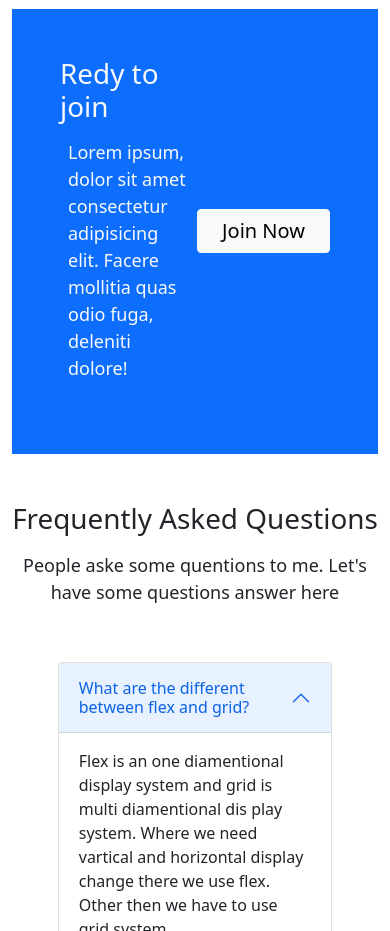
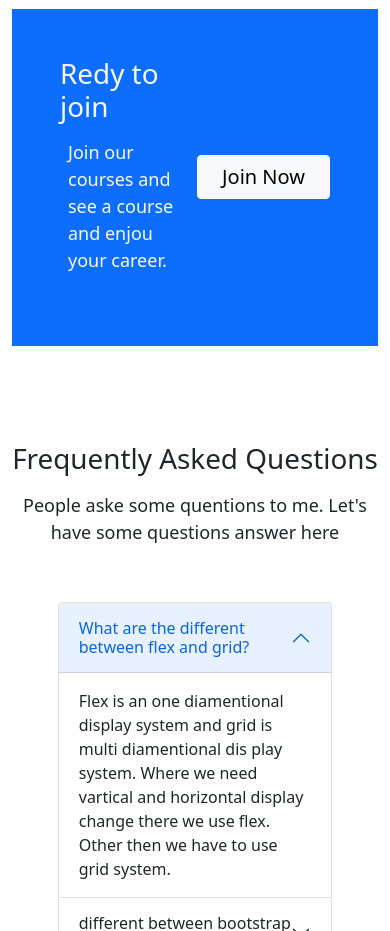
Before and after one commit to Mehedi-hasan-github/education-hub, a plain HTML site: page index.html in a window 390 px wide. Shown: the part 3500-4431 px from the top of the page. Drawn offline with nearby package versions, Linux system fonts and the light colour scheme.

Commit message:
responsive cheked

```diff
--- a/index.html
+++ b/index.html
@@ -161,7 +161,7 @@
       <div class=" d-flex justify-content-between align-items-center my-5 bg-primary text-light p-5 ">
         <div style="width: 50%;">
           <h1>Redy to join</h1>
-          <p>Lorem ipsum, dolor sit amet consectetur adipisicing elit. Facere mollitia quas odio fuga, deleniti dolore!</p>
+          <p>Join our courses and see a course and enjou your career.</p>
         </div>
         <div style="width: 50%; ">
           <button style="float: right;" type="button" class="btn btn-light px-4 fs-5  " data-bs-target="#modalID" data-bs-toggle="modal">Join Now</button>
@@ -186,52 +186,11 @@
       </div>
 
     </section>
-    <!--Successfull students  -->
-    <!-- <section class="container ">
-      <div class="container text w-50  d-flex float-left flex-column">
-      <h1>Meet Our Successfull
-        Students</h1>
-          <p>t is a long established fact that a reader will be distracted by the
-            readable content of a page when looking at its layout.</p>
-        </div>
-          <div class="students d-flex justify-content-between mx-3 mb-5">
-            <div class="card" ">
-              <img src="images/student/student-1.png" class="card-img-top" alt="...">
-              <div class="card-body">
-                <h2 class="card-text">Anwar Hossain</h2>
-                <p>UI/UX Designer</p>
-              </div>
-            </div>
-            <div class="card"">
-              <img src="images/student/student-2.png" class="card-img-top" alt="...">
-              <div class="card-body">
-                <h2 class="card-text">Anwar Hossain</h2>
-                <p>UI/UX Designer</p>
-              </div>
-            </div>
-            <div class="card" >
-              <img src="images/student/student-3.png" class="card-img-top" alt="...">
-              <div class="card-body">
-                <h2 class="card-text">Anwar Hossain</h2>
-                <p>UI/UX Designer</p>
-              </div>
-            </div>
-            <div class="card" >
-              <img src="images/student/student-3.png" class="card-img-top" alt="...">
-              <div class="card-body">
-                <h2 class="card-text">Anwar Hossain</h2>
-                <p>UI/UX Designer</p>
-              </div>
-            </div>
-          </div>
-          <button id="view-all" class="btn px-4  btn-primary">View All</button>
 
 
-    </section> -->
-
     <!-- Frequently asked question starts from here -->
-    <section class="container  ">
-      <div class="questions-title text-center mt-5 mb-5">
+    <section class="container ">
+      <div class="questions-title text-center mt-5 pt-5 mb-5">
         <h1>Frequently Asked Questions</h1>
         <p>People aske some quentions to me. Let's have some questions answer here </p>
       </div>
```
